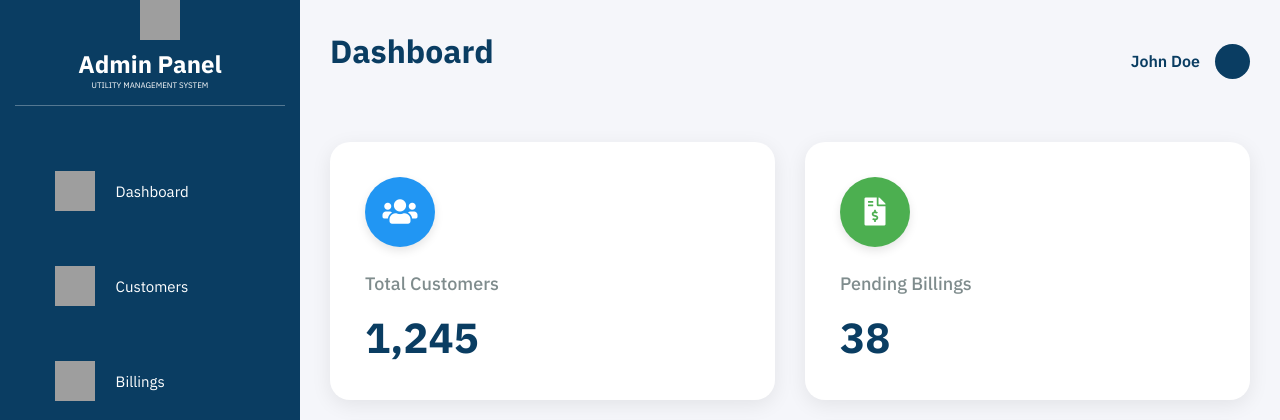
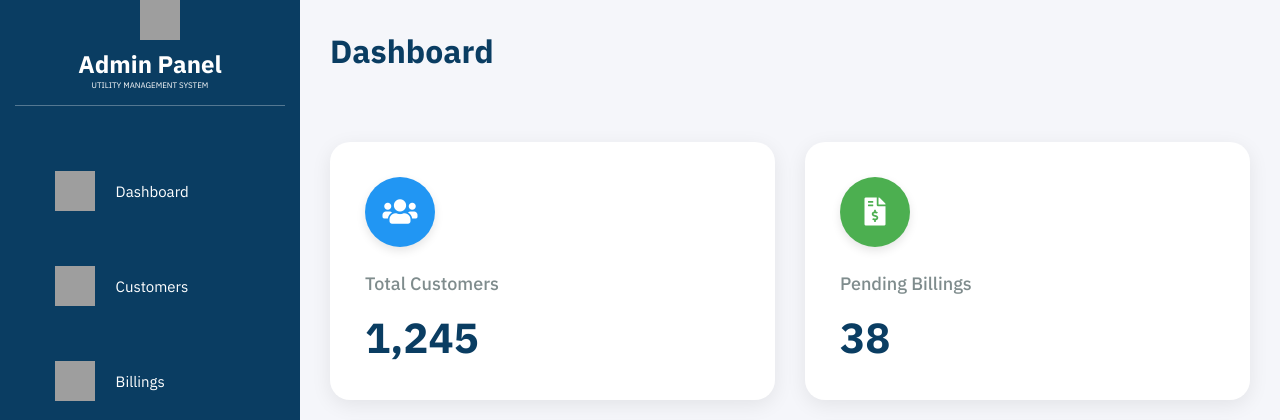
Before and after one commit to Sadeeshana/Utility-Managment-System, a PHP site: page /dashboard.html in a window 1280 px wide. Shown: the top 420 px of the page. Run offline with PHP 8.4, Linux system fonts and the light colour scheme; grey boxes are pictures that could not be loaded.

Commit message:
Update dashboard.html
Update dashboard.html

```diff
--- a/Frontend/dashboard.css
+++ b/Frontend/dashboard.css
@@ -36,7 +36,7 @@ body {
     background-color: white;
 }
 
-/* --- SIDEBAR (UNCHANGED) --- */
+/*SIDEBAR */
 * {
             margin: 0;
             padding: 0;
--- a/Frontend/dashboard.html
+++ b/Frontend/dashboard.html
@@ -35,10 +35,7 @@
                 <h1>Dashboard</h1>
                 <div class="header-right">
 
-                    <div class="user-profile">
-                        <span>John Doe</span>
-                        <div class="user-avatar"></i></div>
-                    </div>
+
                 </div>
             </header>
 
```
